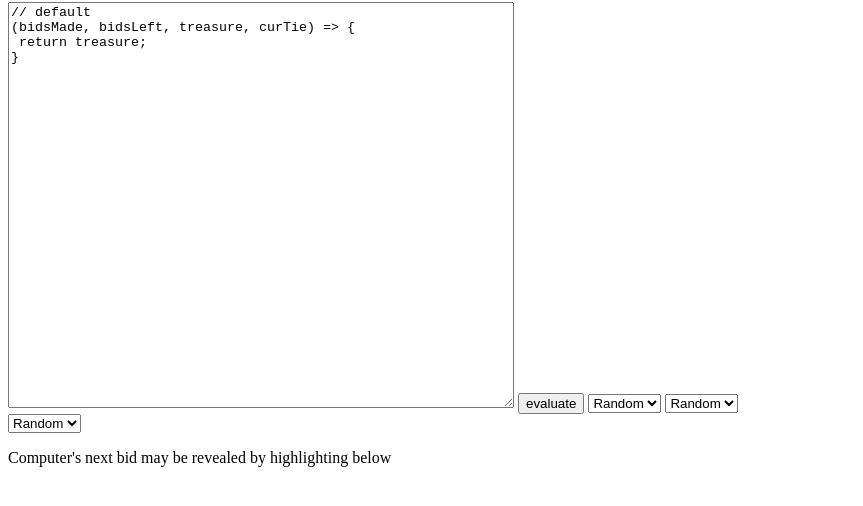
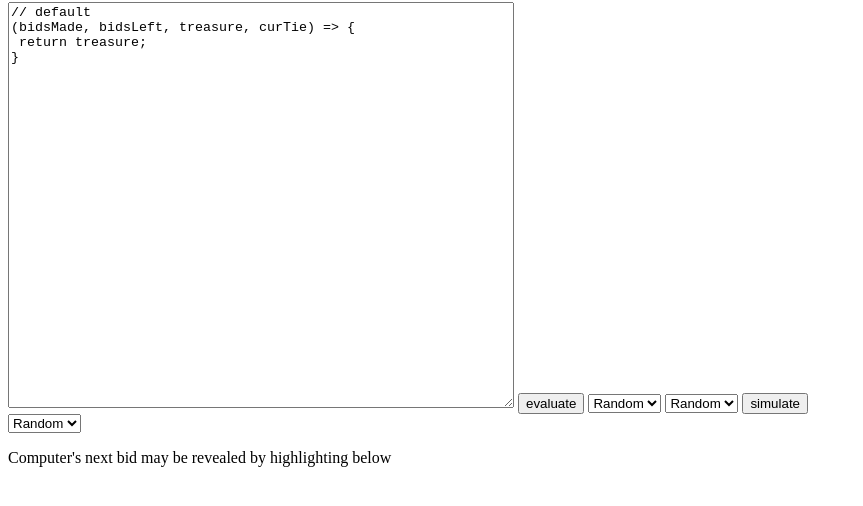
Before and after one commit to jherndon8/gops, a plain HTML site: page index.html in a window 1280 px wide. Shown: the part 78-584 px from the top of the page, without its empty margins (0-863 px from the left). Drawn offline with Linux system fonts and the light colour scheme.

Commit message:
add button

```diff
--- a/index.html
+++ b/index.html
@@ -10,6 +10,7 @@
     <button onclick="evalFunc()">evaluate</button>
     <select id="player1"></select>
     <select id="player2"></select>
+    <button onclick="simulate()">simulate</button>
     <div id="humanGames">
         <select id="player3"></select>
         <p>Computer's next bid may be revealed by highlighting below</p>
--- a/script.js
+++ b/script.js
@@ -22,6 +22,13 @@ function evalFunc() {
     stratNames.push(name)
     updateOptions()
     resetFunc();
+}
+
+function simulate() {
+    const st1 = Number(player1.value)
+    const st2 = Number(player2.value)
+    console.log(playNGames(st1, st2, 10))
+
 }
 
 function updateOptions() {
@@ -90,6 +97,7 @@ function playGame(strat1, strat2) {
 }
 
 function playNGames(st1, st2, n) {
+    console.log(st1, st2);
     const getStrat1 = () => strats[st1 < 0 ? Math.floor(Math.random() * strats.length):st1];
     const getStrat2 = () => strats[st2 < 0 ? Math.floor(Math.random() * strats.length):st2];
     return playNGamesHelper(getStrat1, getStrat2, n);
```
